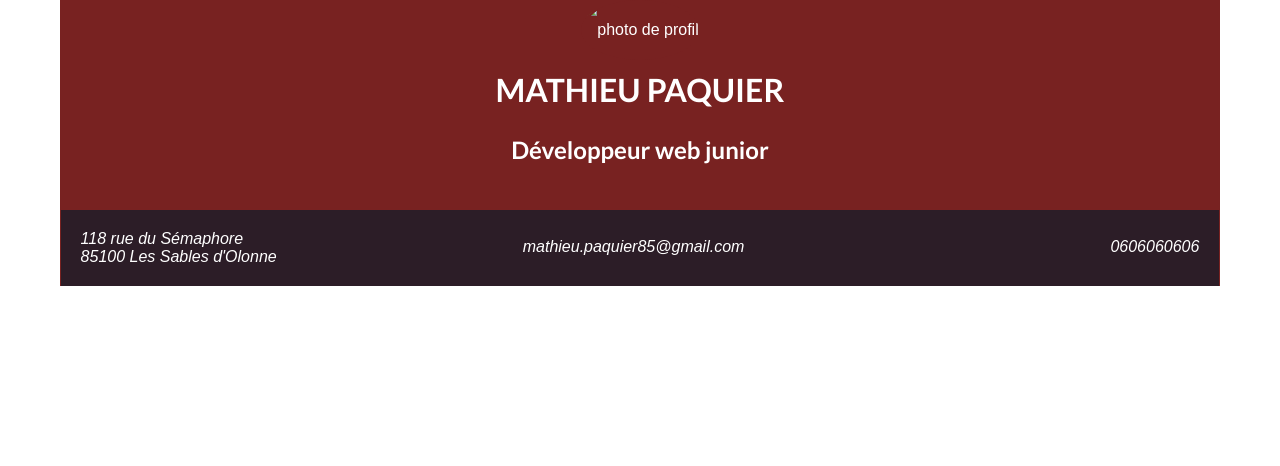
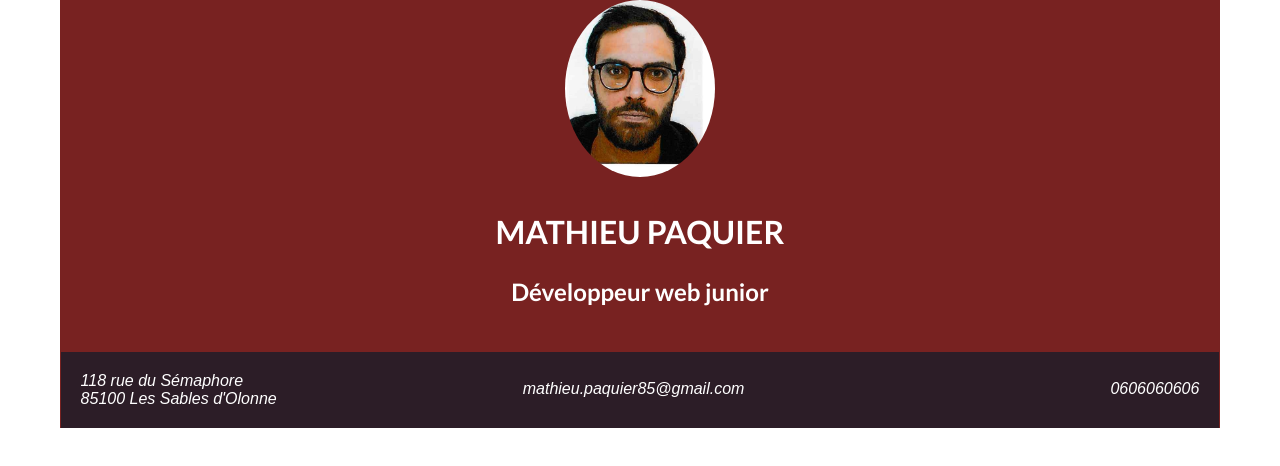
Before and after one commit to MathP-dev/Devoir-CV-HTML-CSS, a plain HTML site: page index.html in a window 1280 px wide. Drawn offline with Linux system fonts and the light colour scheme.

Commit message:
photo profil

```diff
--- a/index.html
+++ b/index.html
@@ -14,7 +14,7 @@
 <div class="cv_box">
     <header>
     <div class="info_gen">
-        <a href="./CreerUnCVDossierImagesDevoir/Photo profil/photos id uni.jpg" target="_blank"><img class="photo_profil" src="./CreerUnCVDossierImagesDevoir/Photo profil/photos id uni.jpg" alt="photo de profil"></a>
+        <a href="./CreerUnCVDossierImagesDevoir/Photo_profil/photos_id_uni.jpg" target="_blank"><img class="photo_profil" src="./CreerUnCVDossierImagesDevoir/Photo_profil/photos_id_uni.jpg" alt="photo de profil"></a>
         <h1 class="name">MATHIEU PAQUIER</h1>
         <h2 class="poste_travail">Développeur web junior</h2>
     </div>
```
